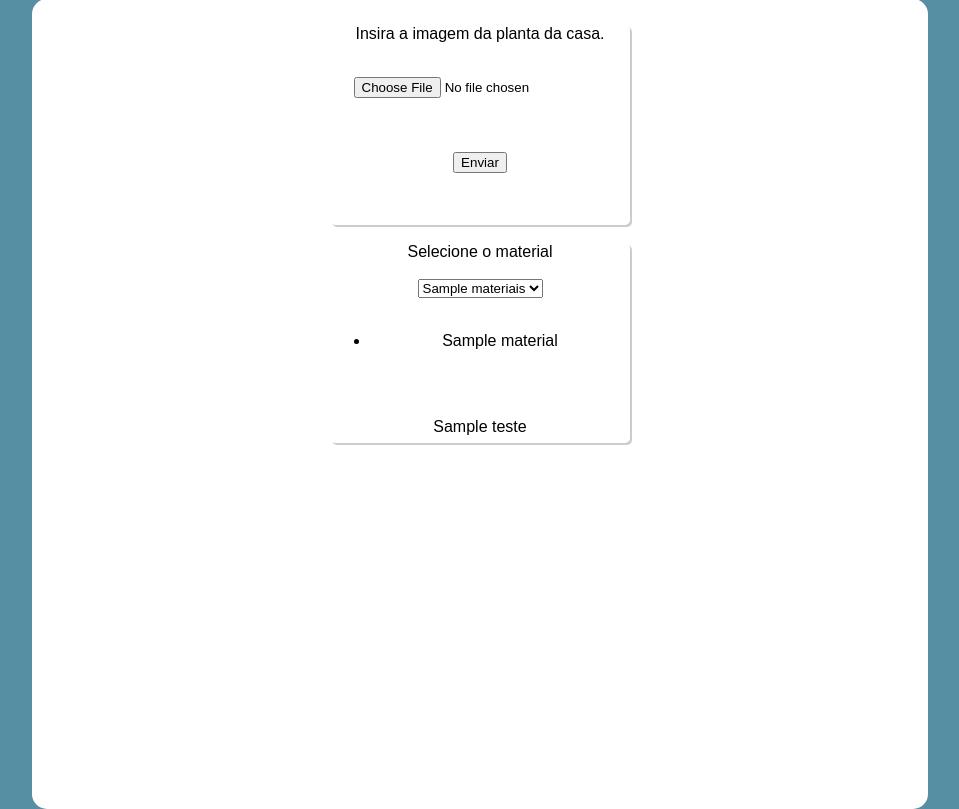
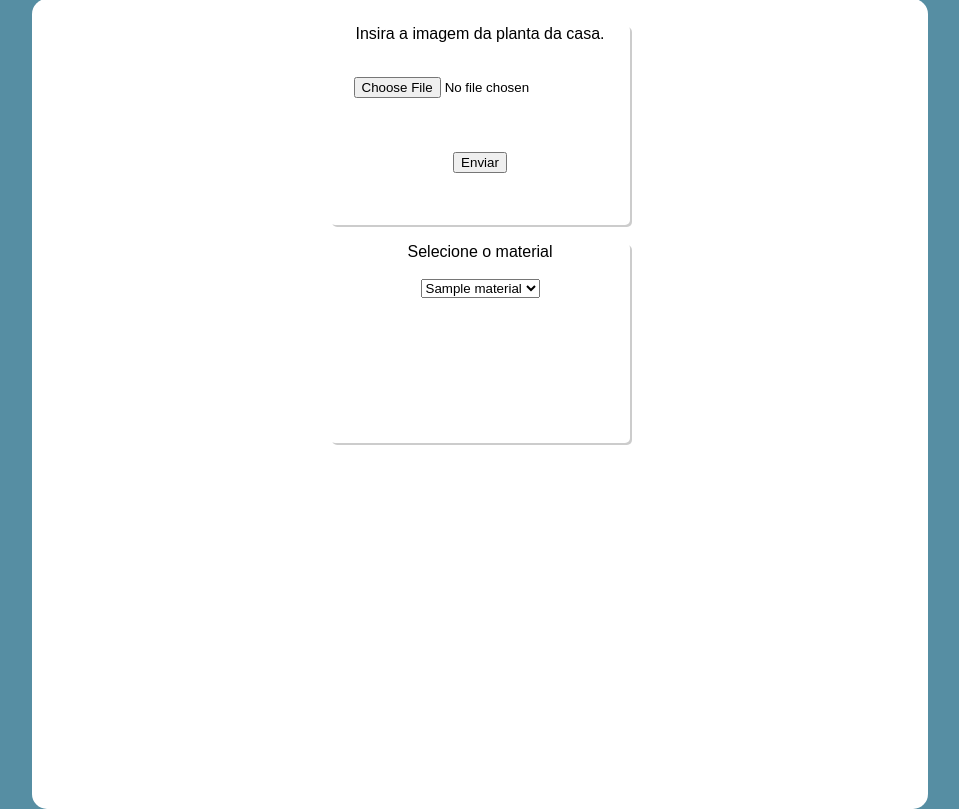
Before and after one commit to RodrigoBerti/ProjetoConstrucaoCivil, a Flask app: template templates/homepage.html in a window 1280 px wide. Shown: the part 101-910 px from the top of the page, without its empty margins (160-1119 px from the left). Run offline with Flask 3, Linux system fonts and the light colour scheme; the template is opened without the code that fills it: most values are stand-ins (such as "Sample title", 1, 10 or a date in 2020).

Commit message:
Alteracao no For e ajuste no main.py

```diff
--- a/main.py
+++ b/main.py
@@ -7,7 +7,7 @@ mydb = mysql.connector.connect(
     host='localhost',
     user='root',
     password='masterkey',
-    database='teste',
+    database='projetoconstrucaocivil',
 )
 
 app = Flask(__name__)
@@ -27,22 +27,9 @@ def login():
 
 def get_material():
     cursor = mydb.cursor()
-    cursor.execute('select material.codsinapi,material.descrição from material')
+    cursor.execute('select material.descricao from material')
     meus_materiais = cursor.fetchall()
-    materiais = list()
-    for material in meus_materiais:
-        materiais.append(
-            {
-                'codsinapi': material[0],
-                'descrição': material[1]
-            }
-        )
-
-    return make_response(
-        jsonify(
-            dados=materiais
-        )
-    )
+    return meus_materiais
 
 
 # 1. Ler a imagem
@@ -114,4 +101,4 @@ if __name__ == "__main__":
     imagem_processada = preprocessar_imagem(imagem)
     texto_extraido = extrair_informacoes(imagem_processada)
     informacoes = analisar_informacoes(texto_extraido)
-    app.run(host='192.168.0.166', debug=True)
+    app.run(host='localhost', debug=True)
--- a/templates/homepage.html
+++ b/templates/homepage.html
@@ -5,7 +5,7 @@
     <meta http-equiv="X-UA-Compatible" content="IE=edge">
     <meta name="viewport" content="width=device-width, initial-scale=1.0">
     <title>Home Page</title>
-    <link rel="stylesheet" type="text/css" href="/Static/css/homepage.css">
+    <link rel="stylesheet" type="text/css" href="{{url_for('static',filename='css/homepage.css')}}">
 </head>
 <body>
     <header class="hm_header">
@@ -26,16 +26,10 @@
             <label >Selecione o material</label>
             <br><br>
             <select name="materiais">
-                <option>{{ materiais }}</option>
+                {% for mat in material %}
+                <option>{{ material }}</option>
+                {% endfor %}
             </select>
-            <br><br>
-            <ul>
-                {% for material in materiais %}
-                    <li>{{ material }}</li>
-                {% endfor %}
-            </ul>
-            <br><br>
-            <p>{{ teste }}</p>
         </div>
     </main>
 </body>
```
